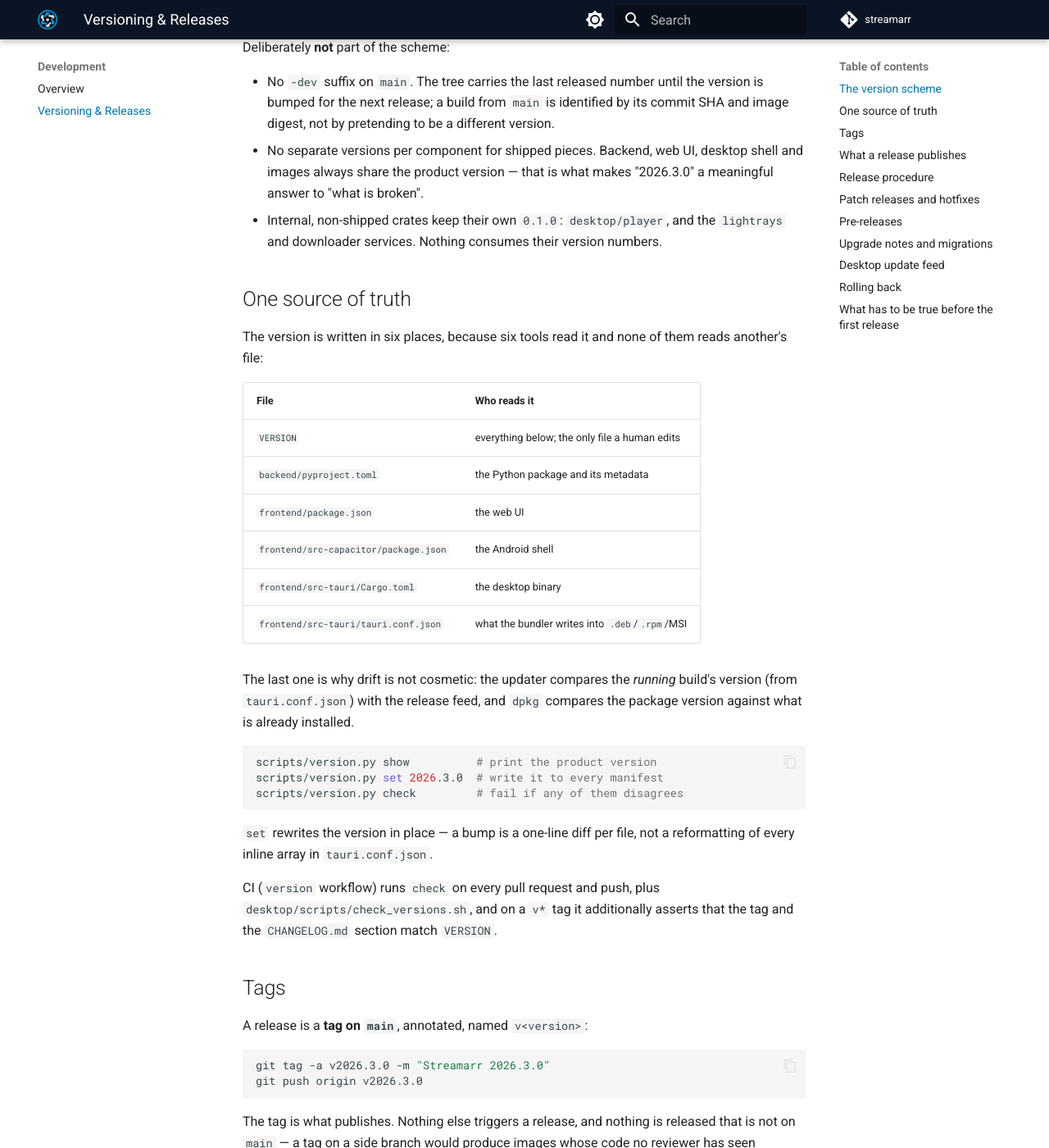
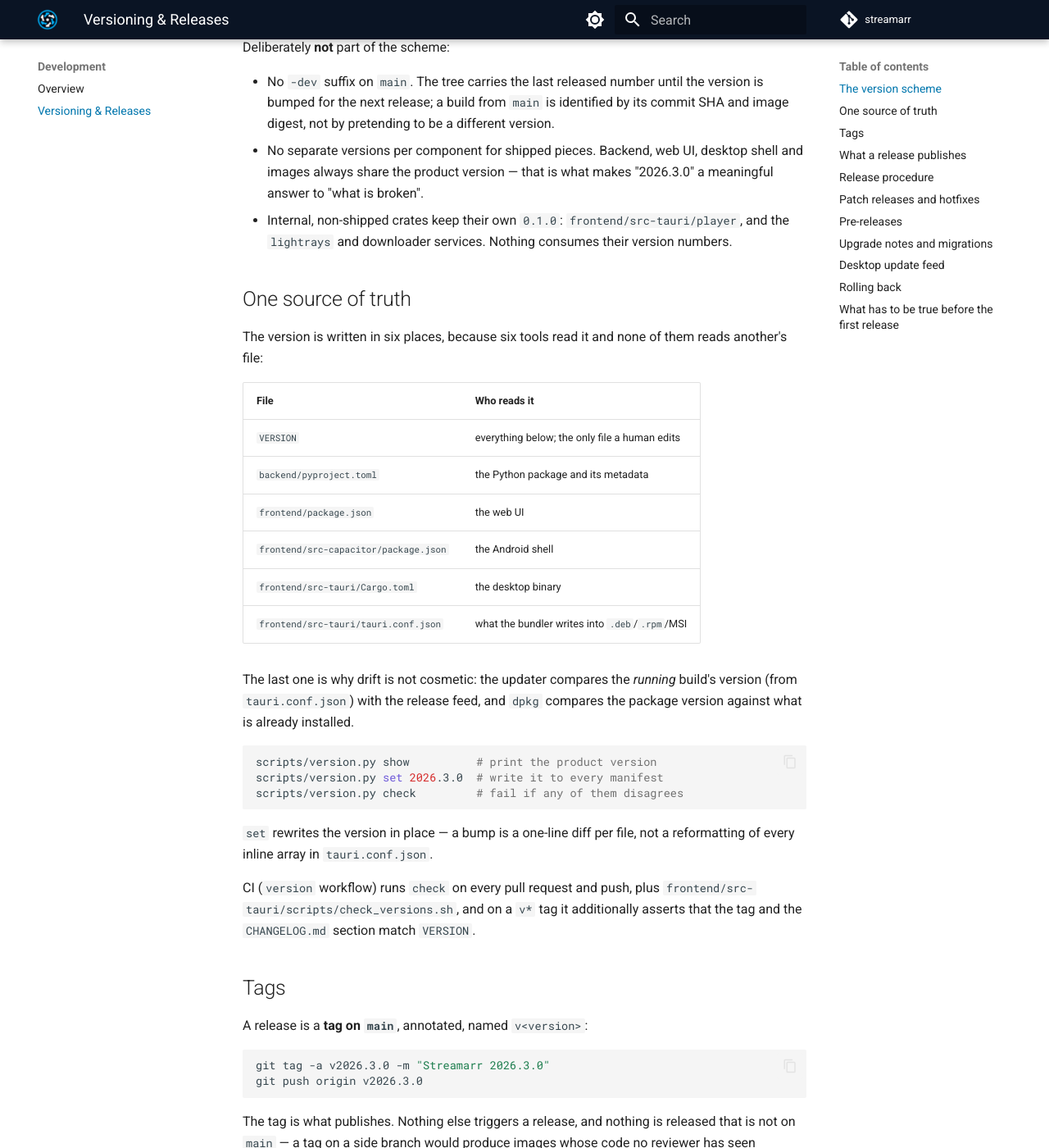
Before and after one commit to luebke-dev/streamarr, an MkDocs documentation site: the page built from docs/docs/developer-guide/releases.md, in a window 1280 px wide and 1400 px high, scrolled down 816 px. Shown: the whole window at 82% size. Built offline with MkDocs 1.6.1 and Material for MkDocs 9.7.7, drawn with Linux system fonts in a browser that asks for light colours; comment, search, counter and statistics services are not loaded; some of the changed text lies outside the part shown.

Commit message:
chore(release): follow the desktop app to its new home
The desktop refactor moved the app to frontend/src-tauri/ (crate player/ there,
scripts/ there), which left the version checks pointing at paths that no longer
exist - the workflow's own step would have failed on its first run, and
scripts/version.py would have silently stopped tracking the player crate as
internal. Both now name the real locations; verified by running them.

```diff
--- a/docs/docs/developer-guide/releases.md
+++ b/docs/docs/developer-guide/releases.md
@@ -30,7 +30,7 @@ Deliberately **not** part of the scheme:
 - No separate versions per component for shipped pieces. Backend, web UI, desktop
   shell and images always share the product version — that is what makes "2026.3.0"
   a meaningful answer to "what is broken".
-- Internal, non-shipped crates keep their own `0.1.0`: `desktop/player`, and the
+- Internal, non-shipped crates keep their own `0.1.0`: `frontend/src-tauri/player`, and the
   `lightrays` and downloader services. Nothing consumes their version numbers.
 
 ## One source of truth
@@ -61,7 +61,7 @@ scripts/version.py check         # fail if any of them disagrees
 reformatting of every inline array in `tauri.conf.json`.
 
 CI (`version` workflow) runs `check` on every pull request and push, plus
-`desktop/scripts/check_versions.sh`, and on a `v*` tag it additionally asserts
+`frontend/src-tauri/scripts/check_versions.sh`, and on a `v*` tag it additionally asserts
 that the tag and the `CHANGELOG.md` section match `VERSION`.
 
 ## Tags
@@ -110,7 +110,7 @@ repository says where the code lives; the image name says what is published.
    and leave a fresh empty `## [Unreleased]` on top. Fill in **Upgrade notes** if
    the release adds a migration or changes a default.
 5. Verify locally: `python3 scripts/version.py check`,
-   `bash desktop/scripts/check_versions.sh`.
+   `bash frontend/src-tauri/scripts/check_versions.sh`.
 6. Merge the version commit to `main` and let CI finish on that exact commit.
 7. `git tag -a v<version> -m "Streamarr <version>"` and push the tag.
 8. Watch the workflows the tag starts: `images` (seven images), `version`
--- a/scripts/version.py
+++ b/scripts/version.py
@@ -45,7 +45,7 @@ TOML_TARGETS = [
 # Crates and services that are internal: they are not shipped to anyone, so they
 # carry their own version and are deliberately not touched here.
 INTERNAL = [
-    ROOT / "desktop" / "player" / "Cargo.toml",
+    ROOT / "frontend" / "src-tauri" / "player" / "Cargo.toml",
     ROOT / "lightrays" / "Cargo.toml",
     ROOT / "downloaders" / "torrent" / "Cargo.toml",
     ROOT / "downloaders" / "usenet" / "Cargo.toml",
```
Also changed, not shown: 1 other file.
